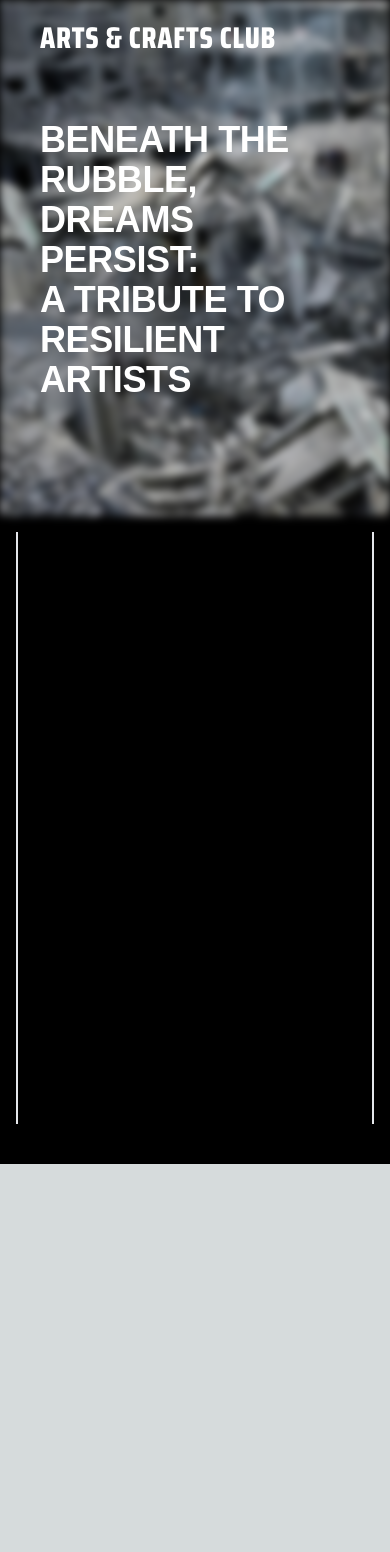
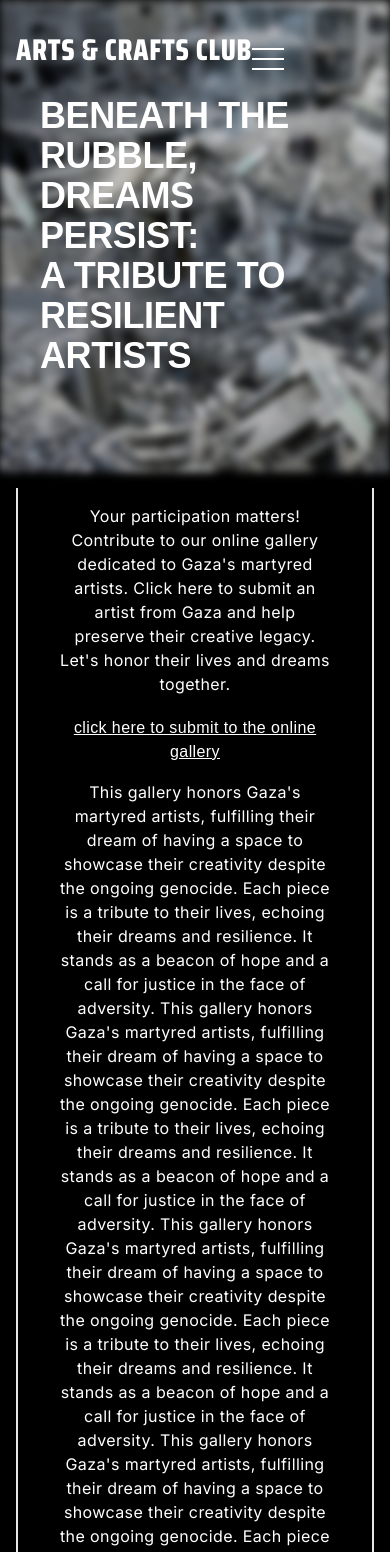
Before and after one commit to diyorbekibragimov/artproject, a Next.js app: page / in a window 390 px wide. Shown: the top 1552 px of the page. Before the commit the page ends 1164 px from the top, so only its background shows below. Built offline with nearby package versions, Linux system fonts and the light colour scheme; a web font is replaced by a local one.

Commit message:
fixed menu

```diff
--- a/app/components/TopNav.tsx
+++ b/app/components/TopNav.tsx
@@ -1,20 +1,128 @@
-import React from "react";
+"use client";
+import Image from "next/image";
+import { useState, useEffect } from "react";
 
-const TopNav = () => {
+type TopNavProps = {
+  invertMenu?: boolean;
+};
+
+const TopNav: React.FC<TopNavProps> = ({ invertMenu = false }) => {
+  const [isMenuOpen, setIsMenuOpen] = useState(false);
+  const [isScrolled, setIsScrolled] = useState(false);
+
+  const toggleMenu = () => {
+    setIsMenuOpen(!isMenuOpen);
+  };
+
+  useEffect(() => {
+    const handleScroll = () => {
+      const scrollLevel = window.scrollY;
+      setIsScrolled(scrollLevel >= window.innerHeight * 0.2);
+    };
+
+    window.addEventListener("scroll", handleScroll);
+
+    return () => {
+      window.removeEventListener("scroll", handleScroll);
+    };
+  }, []);
+
+  let getLogo = (scrollBolean: boolean) => {
+    if (scrollBolean) {
       return (
-    <div className="w-2/5 m-auto hidden md:block">
-      <nav className="flex justify-end mr-4 uppercase tracking-wider drop-shadow-xl">
-        <a href="#" className="hover:underline mr-8">
+        <a href="/">
+          <Image
+            className="w-auto mr-2 my-auto"
+            src="/assets/color_horizontal.png"
+            alt="hero"
+            width={150}
+            height={15}
+          />
+        </a>
+      );
+    }
+    return (
+      <Image
+        className="invert w-auto max-h-6 my-auto"
+        src="/assets/cmuq_horiz_black.png"
+        alt="hero"
+        width={200}
+        height={20}
+      />
+    );
+  };
+
+  let bg_col = "bg-white";
+
+  return (
+    <nav
+      className={`font-title font-semibold fixed w-full z-50 ${
+         isScrolled || isMenuOpen
+           ? "md:bg-black bg-black text-white md:drop-shadow-2xl"
+           : "md:bg-transparent bg-transparent text-white"
+       }
+      text-white transition-all duration-500 ease-in-out`}
+    >
+      <div className="max-w-7xl mx-auto px-4 py-8">
+        <div className="flex md:justify-between md:items-center justify-start items-start">
+          {/* Logo */}
+          <h1 className="text-3xl font-title font-extrabold uppercase tracking-wide">
+            Arts & Crafts club
+          </h1>
+
+          {/* Menu Links */}
+          <div
+            className={`hidden md:flex transition uppercase md:capitalize flex-row text-base md:space-x-4 md:py-0 py-2  ${
+              isMenuOpen ? "flex" : "hidden"
+            }`}
+          >
+            <a href="#" className="hover:underline mr-4">
               Home
             </a>
-        <a href="#" className="hover:underline mr-8">
+            <a href="#" className="hover:underline mr-4">
+              Gallery
+            </a>
+            <a href="#" className="hover:underline mr-4">
               Submit
             </a>
             <a href="#" className="hover:underline mr-4">
               About Us
             </a>
+          </div>
+
+          {/* Hamburger Menu Button */}
+          <div className="md:hidden my-4">
+            <button onClick={toggleMenu}>
+              {/* Hamburger Icon */}
+              <div className="space-y-2 mr-10">
+                <span className={`block w-8 h-0.5 ${bg_col}`}></span>
+                <span className={`block w-8 h-0.5 ${bg_col}`}></span>
+                <span className={`block w-8 h-0.5 ${bg_col}`}></span>
+              </div>
+            </button>
+          </div>
+        </div>
+
+        <div
+            className={`md:hidden transition uppercase md:capitalize justify-center flex-row text-base py-2  ${
+              isMenuOpen ? "flex" : "hidden"
+            }`}
+          >
+            <a href="#" className="hover:underline mr-8">
+              Home
+            </a>
+            <a href="#" className="hover:underline mr-8">
+              Gallery
+            </a>
+            <a href="#" className="hover:underline mr-8">
+              Submit
+            </a>
+            <a href="#" className="hover:underline">
+              About Us
+            </a>
+          </div>
+      </div>
     </nav>
-    </div>
   );
 };
 
--- a/app/layout.tsx
+++ b/app/layout.tsx
@@ -30,7 +30,7 @@ export default function RootLayout({
 }>) {
   return (
     <html lang="en">
-      <body className={`${saira.variable} ${inter.variable} ${saira_ex.variable} ${inter.className}`}>{children}</body>
+      <body className={`${saira.variable} relative ${inter.variable} ${saira_ex.variable} ${inter.className}`}>{children}</body>
     </html>
   );
 }
--- a/app/page.tsx
+++ b/app/page.tsx
@@ -4,18 +4,11 @@ import TopNav from "./components/TopNav";
 const HomePage: FC = () => {
   return (
     <div className="h-min-full h-full min-h-dvh bg-black">
-      <header className="w-full relative flex flex-col justify-between py-5 text-center text-white">
+      <header className="w-full relative flex flex-col justify-between text-center text-white">
         <div className="absolute inset-0 bg-hero bg-cover blur-sm"></div>
 
-        <div className="start w-full z-10 flex flex-row justify-between md:px-20 px-10">
-          <div className="md:w-3/5 w-full text-start">
-            <h1 className="text-3xl font-title font-extrabold uppercase tracking-wide">
-              Arts & Crafts club
-            </h1>
-          </div>
-          <TopNav />
-        </div>
-        <div className="w-full z-10 mt-16 mb-24 px-10 tracking-tight">
+        <TopNav/>
+        <div className="w-full z-10 mt-24 mb-24 px-10 tracking-tight">
           <h1 className="text-4xl md:text-[110px]/[100px] text-start font-extrabold font-extra-condensed uppercase">
             Beneath the rubble, dreams persist:
             <span className="block">A tribute to resilient artists</span>
@@ -68,7 +61,7 @@ const HomePage: FC = () => {
       </div>
 
       {/* MOBILE VERSION */}
-      <div className="block text-normal md:hidden w-full">
+      <div className="block text-normal text-white md:hidden w-full">
         <div className="w-full flex flex-col text-center p-4 pb-10">
           <div className="font-normal font-body tracking-wide border-x-2 px-10">
             <p className="mt-4">
@@ -81,9 +74,42 @@ const HomePage: FC = () => {
               <a className="">click here to submit to the online gallery</a>
             </p>
           </div>
-          <div className="font-normal font-body tracking-wide border-x-2 px-10 pb-4">
+          <div className="font-normal  font-body tracking-wide border-x-2 px-10 pb-4">
             <p className="mt-4">
               This gallery honors Gaza&apos;s martyred artists, fulfilling their
+              dream of having a space to showcase their creativity despite the
+              ongoing genocide. Each piece is a tribute to their lives, echoing
+              their dreams and resilience. It stands as a beacon of hope and a
+              call for justice in the face of adversity.
+              This gallery honors Gaza&apos;s martyred artists, fulfilling their
+              dream of having a space to showcase their creativity despite the
+              ongoing genocide. Each piece is a tribute to their lives, echoing
+              their dreams and resilience. It stands as a beacon of hope and a
+              call for justice in the face of adversity.              This gallery honors Gaza&apos;s martyred artists, fulfilling their
+              dream of having a space to showcase their creativity despite the
+              ongoing genocide. Each piece is a tribute to their lives, echoing
+              their dreams and resilience. It stands as a beacon of hope and a
+              call for justice in the face of adversity.              This gallery honors Gaza&apos;s martyred artists, fulfilling their
+              dream of having a space to showcase their creativity despite the
+              ongoing genocide. Each piece is a tribute to their lives, echoing
+              their dreams and resilience. It stands as a beacon of hope and a
+              call for justice in the face of adversity.              This gallery honors Gaza&apos;s martyred artists, fulfilling their
+              dream of having a space to showcase their creativity despite the
+              ongoing genocide. Each piece is a tribute to their lives, echoing
+              their dreams and resilience. It stands as a beacon of hope and a
+              call for justice in the face of adversity.              This gallery honors Gaza&apos;s martyred artists, fulfilling their
+              dream of having a space to showcase their creativity despite the
+              ongoing genocide. Each piece is a tribute to their lives, echoing
+              their dreams and resilience. It stands as a beacon of hope and a
+              call for justice in the face of adversity.              This gallery honors Gaza&apos;s martyred artists, fulfilling their
+              dream of having a space to showcase their creativity despite the
+              ongoing genocide. Each piece is a tribute to their lives, echoing
+              their dreams and resilience. It stands as a beacon of hope and a
+              call for justice in the face of adversity.              This gallery honors Gaza&apos;s martyred artists, fulfilling their
+              dream of having a space to showcase their creativity despite the
+              ongoing genocide. Each piece is a tribute to their lives, echoing
+              their dreams and resilience. It stands as a beacon of hope and a
+              call for justice in the face of adversity.              This gallery honors Gaza&apos;s martyred artists, fulfilling their
               dream of having a space to showcase their creativity despite the
               ongoing genocide. Each piece is a tribute to their lives, echoing
               their dreams and resilience. It stands as a beacon of hope and a
```
Lines whose indentation alone changed are shown as unchanged.
